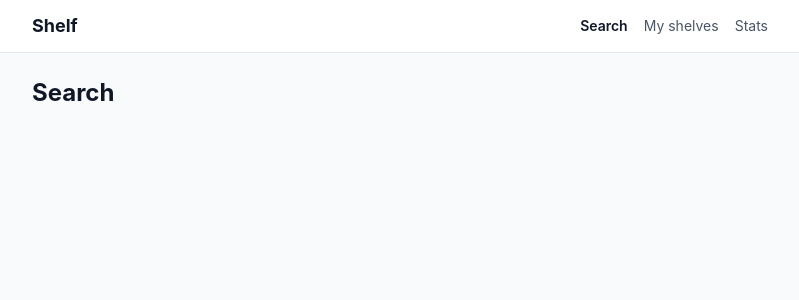
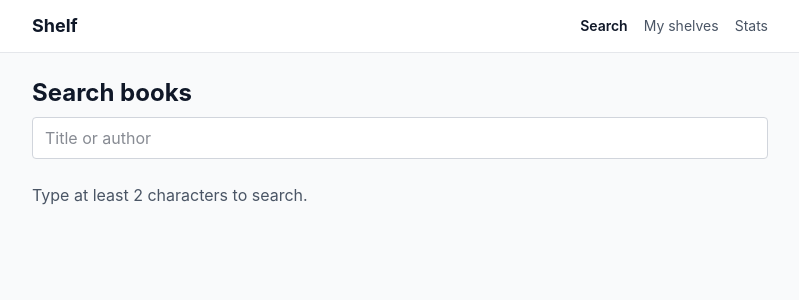
Before and after one commit to FildiroiVladut/shelf, a React (Vite) app: page / in a window 1280 px wide. Shown: the top 300 px of the page, without its empty margins (240-1039 px from the left). Built offline with nearby package versions, Linux system fonts and the light colour scheme.

Commit message:
feat: add book search page

```diff
--- /dev/null
+++ b/src/components/BookCover.tsx
@@ -0,0 +1,28 @@
+import { coverUrl } from "../api/openLibrary.ts";
+
+type BookCoverProps = {
+  coverId: number | null;
+  title: string;
+  size: "S" | "M" | "L";
+  className: string;
+};
+
+export function BookCover({ coverId, title, size, className }: BookCoverProps) {
+  if (coverId === null) {
+    return (
+      <div
+        aria-hidden="true"
+        className={`${className} shrink-0 rounded bg-gray-200`}
+      />
+    );
+  }
+
+  return (
+    <img
+      src={coverUrl(coverId, size)}
+      alt={`Cover of ${title}`}
+      loading="lazy"
+      className={`${className} shrink-0 rounded bg-gray-200 object-cover`}
+    />
+  );
+}
--- a/src/pages/SearchPage.tsx
+++ b/src/pages/SearchPage.tsx
@@ -1,3 +1,112 @@
+import { useQuery } from "@tanstack/react-query";
+import { useState } from "react";
+import { Link } from "react-router";
+import { searchBooks } from "../api/openLibrary.ts";
+import { BookCover } from "../components/BookCover.tsx";
+import { useDebouncedValue } from "../hooks/useDebouncedValue.ts";
+
+const MIN_QUERY_LENGTH = 2;
+const DEBOUNCE_MS = 300;
+
 export function SearchPage() {
-  return <h1 className="text-2xl font-bold">Search</h1>;
+  const [query, setQuery] = useState("");
+  const debouncedQuery = useDebouncedValue(query.trim(), DEBOUNCE_MS);
+
+  return (
+    <div className="space-y-6">
+      <div className="space-y-2">
+        <label htmlFor="search" className="block text-2xl font-bold">
+          Search books
+        </label>
+        <input
+          id="search"
+          type="search"
+          value={query}
+          onChange={(e) => setQuery(e.target.value)}
+          placeholder="Title or author"
+          autoComplete="off"
+          className="w-full rounded border border-gray-300 bg-white px-3 py-2 focus:border-gray-500 focus:outline-none"
+        />
+      </div>
+      <SearchResults query={debouncedQuery} />
+    </div>
+  );
 }
+
+function SearchResults({ query }: { query: string }) {
+  const enabled = query.length >= MIN_QUERY_LENGTH;
+  const search = useQuery({
+    queryKey: ["search", query],
+    queryFn: ({ signal }) => searchBooks(query, signal),
+    enabled,
+  });
+
+  if (!enabled) {
+    return (
+      <p className="text-gray-600">
+        Type at least {MIN_QUERY_LENGTH} characters to search.
+      </p>
+    );
+  }
+
+  if (search.isPending) {
+    return (
+      <p role="status" className="text-gray-600">
+        Searching…
+      </p>
+    );
+  }
+
+  if (search.isError) {
+    return (
+      <div role="alert" className="space-y-2">
+        <p className="text-red-700">
+          Could not load results. Check your connection and try again.
+        </p>
+        <button
+          type="button"
+          onClick={() => void search.refetch()}
+          disabled={search.isFetching}
+          className="rounded border border-gray-300 bg-white px-3 py-1 hover:bg-gray-100 disabled:opacity-50"
+        >
+          {search.isFetching ? "Retrying…" : "Try again"}
+        </button>
+      </div>
+    );
+  }
+
+  if (search.data.length === 0) {
+    return <p className="text-gray-600">No books found for “{query}”.</p>;
+  }
+
+  return (
+    <ul className="divide-y divide-gray-200 rounded border border-gray-200 bg-white">
+      {search.data.map((book) => (
+        <li key={book.workId}>
+          <Link
+            to={`/book/${book.workId}`}
+            className="flex gap-3 p-3 hover:bg-gray-50"
+          >
+            <BookCover
+              coverId={book.coverId}
+              title={book.title}
+              size="M"
+              className="h-18 w-12"
+            />
+            <div className="min-w-0">
+              <p className="font-semibold">{book.title}</p>
+              <p className="text-sm text-gray-600">
+                {book.authors.length > 0
+                  ? book.authors.join(", ")
+                  : "Unknown author"}
+              </p>
+              {book.year !== null && (
+                <p className="text-sm text-gray-500">{book.year}</p>
+              )}
+            </div>
+          </Link>
+        </li>
+      ))}
+    </ul>
+  );
+}
```
